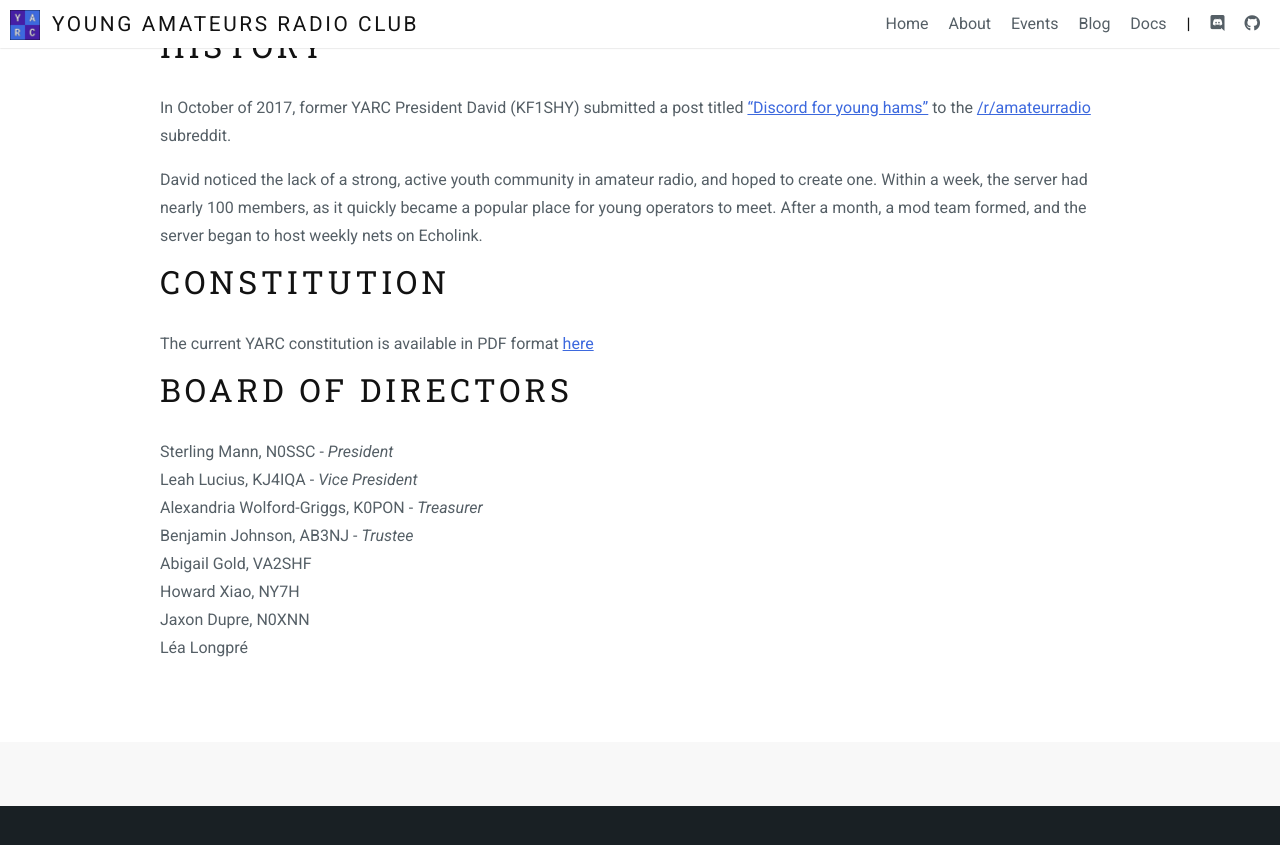
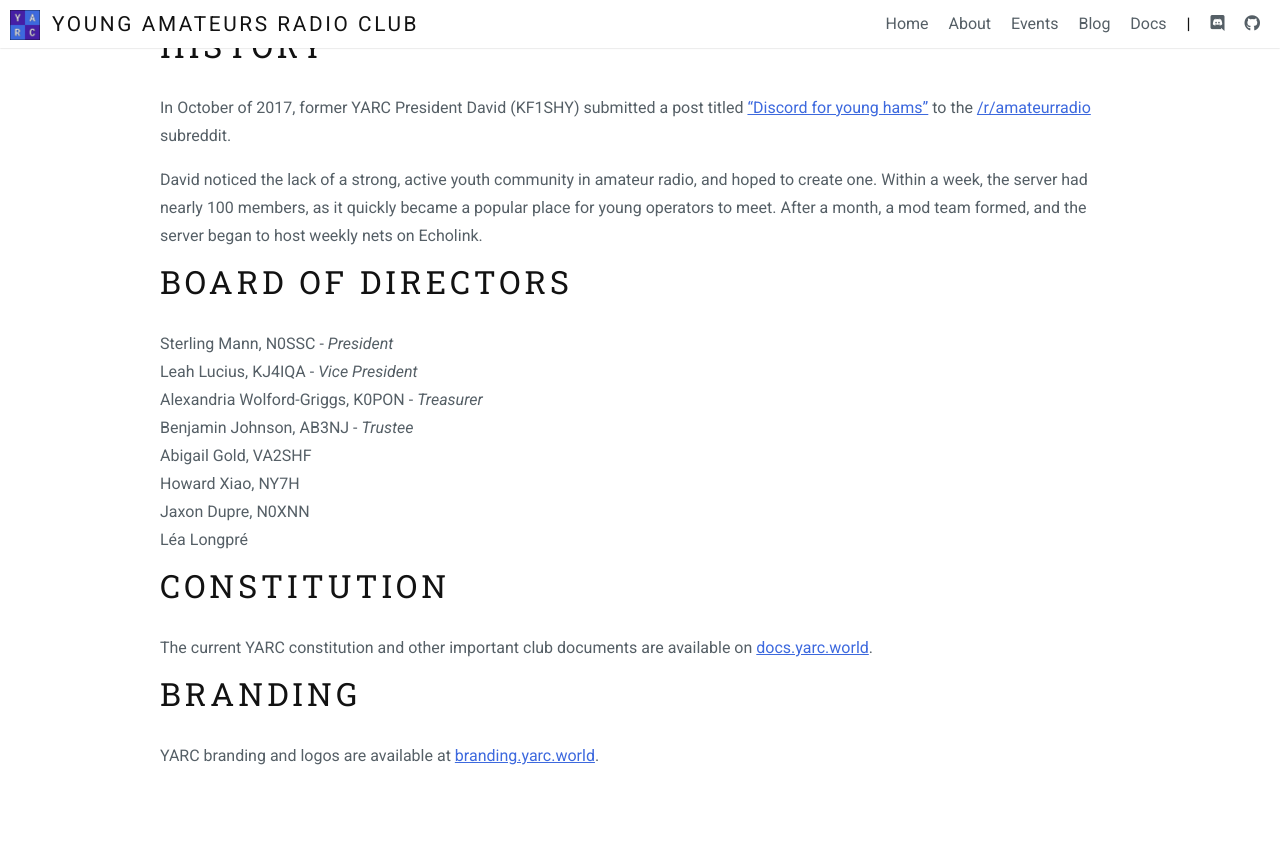
Before and after one commit to young-amateurs-rc/yarc-website, a Jekyll site: the page built from about.md, in a window 1280 px wide and 900 px high, scrolled down 358 px. Shown: the top 845 px of the window. Built offline with Jekyll 4.4.1, drawn with Linux system fonts in a browser that asks for light colours; nearby versions of some CDN libraries.

Commit message:
update about.md

```diff
--- a/about.md
+++ b/about.md
@@ -13,10 +13,6 @@ In October of 2017, former YARC President David (KF1SHY) submitted a post titled
 
 David noticed the lack of a strong, active youth community in amateur radio, and hoped to create one. Within a week, the server had nearly 100 members, as it quickly became a popular place for young operators to meet. After a month, a mod team formed, and the server began to host weekly nets on Echolink.
 
-## Constitution
-
-The current YARC constitution is available in PDF format [here]({{ site.baseurl }}/pdf/YARC_Constitution_2.pdf)
-
 ## Board of Directors
 
 Sterling Mann, N0SSC - *President*
@@ -27,3 +23,11 @@ Abigail Gold, VA2SHF
 Howard Xiao, NY7H
 Jaxon Dupre, N0XNN
 Léa Longpré
+
+## Constitution
+
+The current YARC constitution and other important club documents are available on [docs.yarc.world](https://docs.yarc.world).
+
+## Branding
+
+YARC branding and logos are available at [branding.yarc.world](https://branding.yarc.world).
```
Also changed, not shown: 1 other file.
